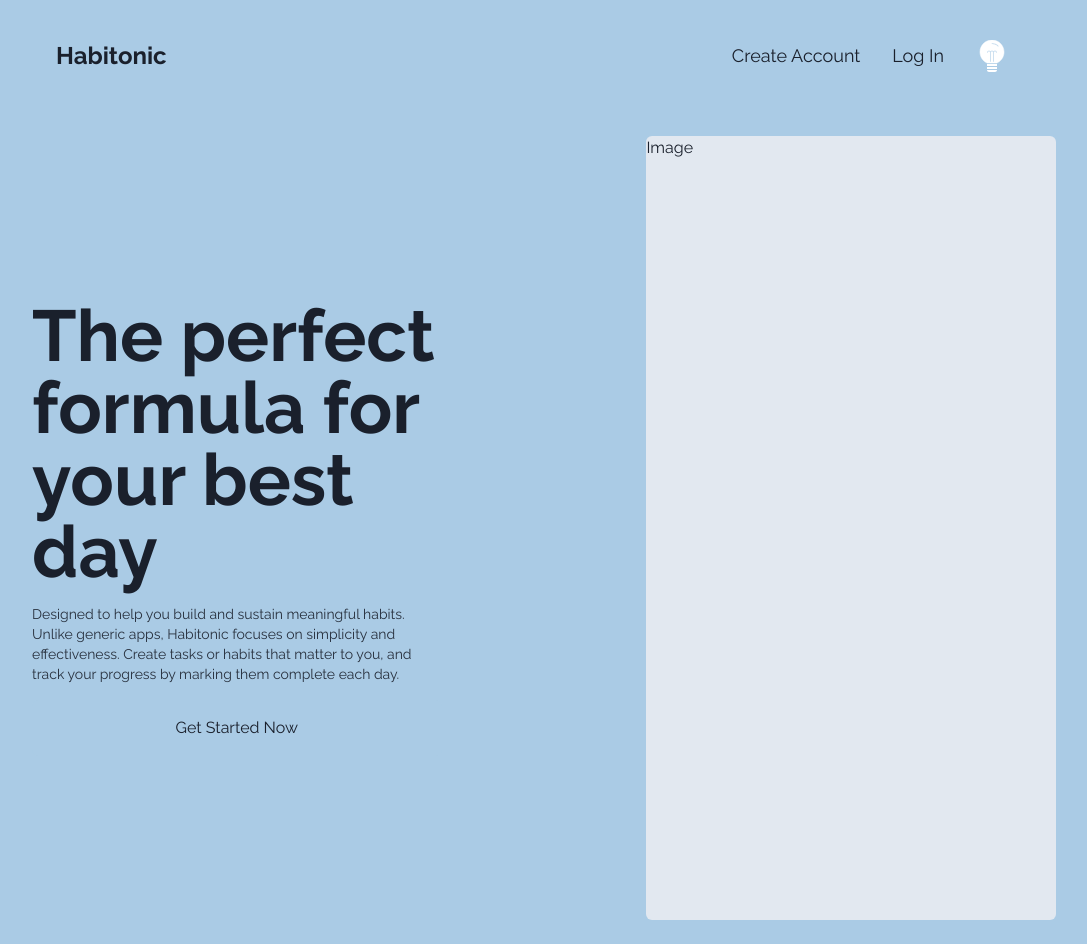
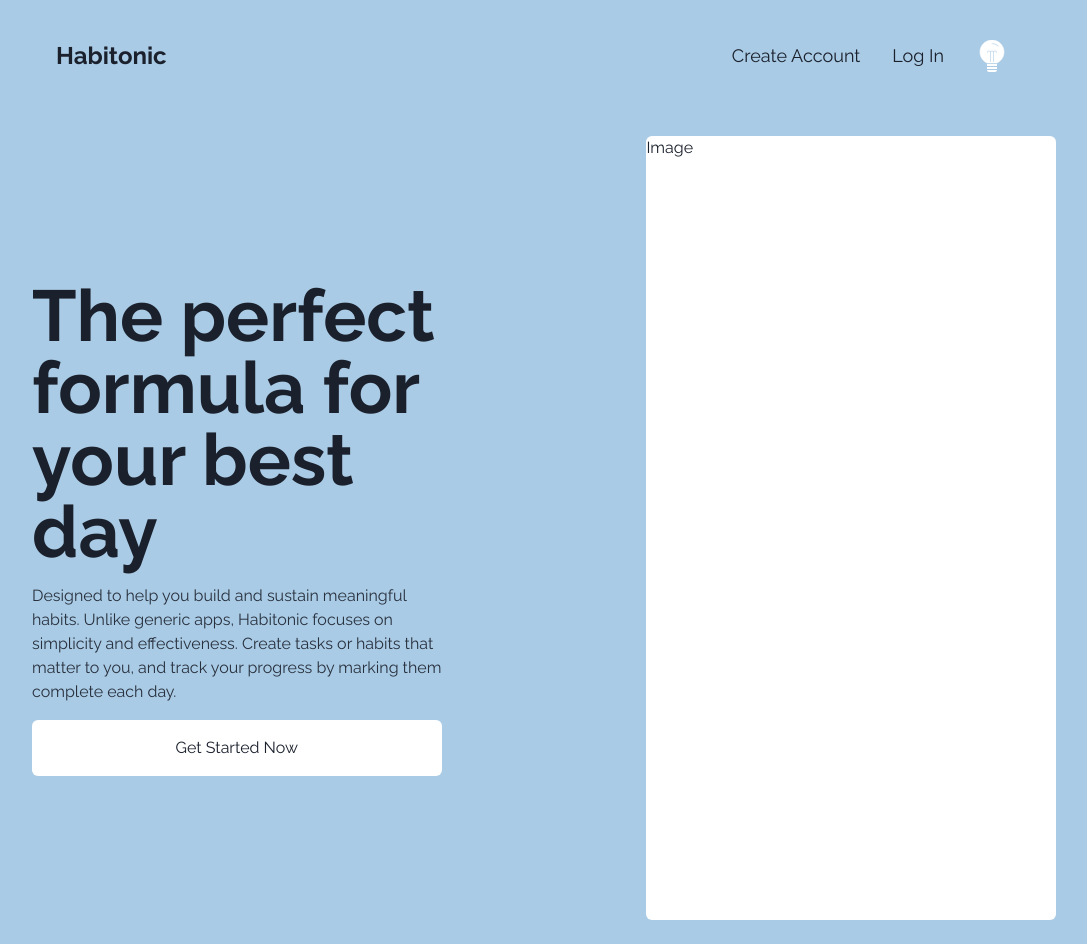
Before and after one commit to AtanasovCode/habitonic-next, a Next.js app: page / in a window 1280 px wide. Shown: the whole page, without its empty margins (96-1183 px from the left). Built offline with nearby package versions, Linux system fonts and the light colour scheme.

Commit message:
add links to navigation

```diff
--- a/app/globals.css
+++ b/app/globals.css
@@ -4,16 +4,16 @@
 
 :root {
     --primary-light: #aacbe5;
-    --secondary-light: #ffed4a;
+    --secondary-light: #c7f0f2;
     --accent-light: #e2e8f0;
     --text-light: #1a202c;
     --background-light: #ffffff;
 
-    --primary-dark: #2c5282;
-    --secondary-dark: #a1882c;
+    --primary-dark: #1e3f68;
+    --secondary-dark: #0f2b4c;
     --accent-dark: #3d4852;
     --text-dark: #fcf7f7;
-    --background-dark: #1a202c;
+    --background-dark: #1e2938;
 
     --primary: var(--primary-light);
     --secondary: var(--secondary-light);
--- a/app/ui/home/GetStartedButton.tsx
+++ b/app/ui/home/GetStartedButton.tsx
@@ -4,7 +4,7 @@
     return (
         <Link
             href="/sign-up"
-            className="w-full text-center text-bold p-4 rounded-md bg-primary text-text"
+            className="w-full text-center text-bold p-4 rounded-md bg-background text-text"
         >
             Get Started Now
         </Link>
--- a/app/ui/home/HeroImage.tsx
+++ b/app/ui/home/HeroImage.tsx
@@ -1,6 +1,6 @@
 export default function HeroImage() {
     return (
-        <div className="w-full h-full bg-accent">
+        <div className="w-full h-full bg-background">
             Image
         </div>
     );
--- a/app/ui/home/HeroInfo.tsx
+++ b/app/ui/home/HeroInfo.tsx
@@ -6,7 +6,7 @@
             <div className="text-5xl font-bold text-left lg:text-7xl">
                 The perfect formula for your best day
             </div>
-            <div className="text-left text-sm text-text opacity-90">
+            <div className="text-left text-sm md:text-base text-text opacity-90">
                 Designed to help you build and sustain meaningful habits.
                 Unlike generic apps, Habitonic focuses on simplicity and
                 effectiveness. Create tasks or habits that matter to
--- a/app/ui/home/HeroNav.tsx
+++ b/app/ui/home/HeroNav.tsx
@@ -1,5 +1,6 @@
 'use client';
 
+import Link from "next/link";
 import { useHabitStore } from "@/useHabitStore";
 import clsx from "clsx";
 import Menu from "@/app/assets/menu.svg";
@@ -41,8 +42,8 @@
                         Habitonic
                     </div>
                 </div>
-                <div>Create Account</div>
-                <div>Log In</div>
+                <Link href="/sign-up">Create Account</Link>
+                <Link href="/sign-in">Log In</Link>
                 <ThemeToggle />
             </div>
         </nav>
```
